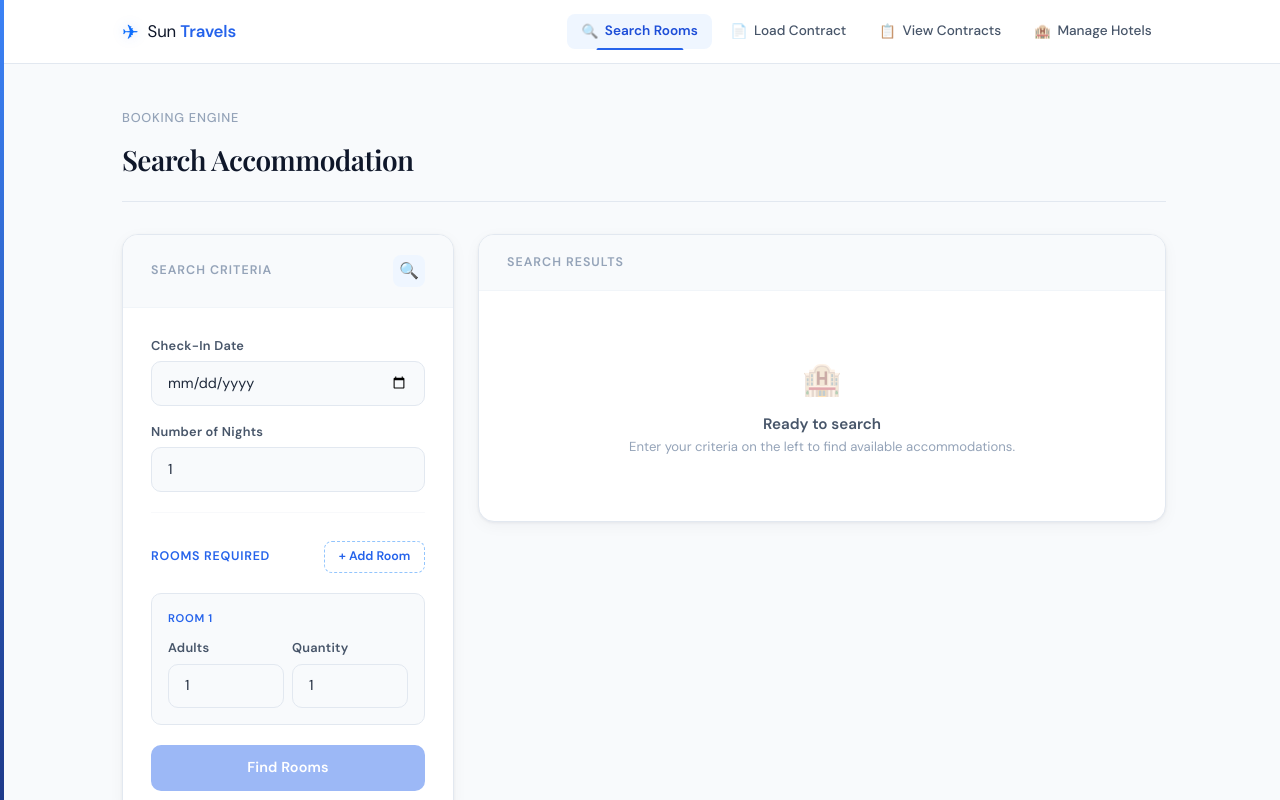
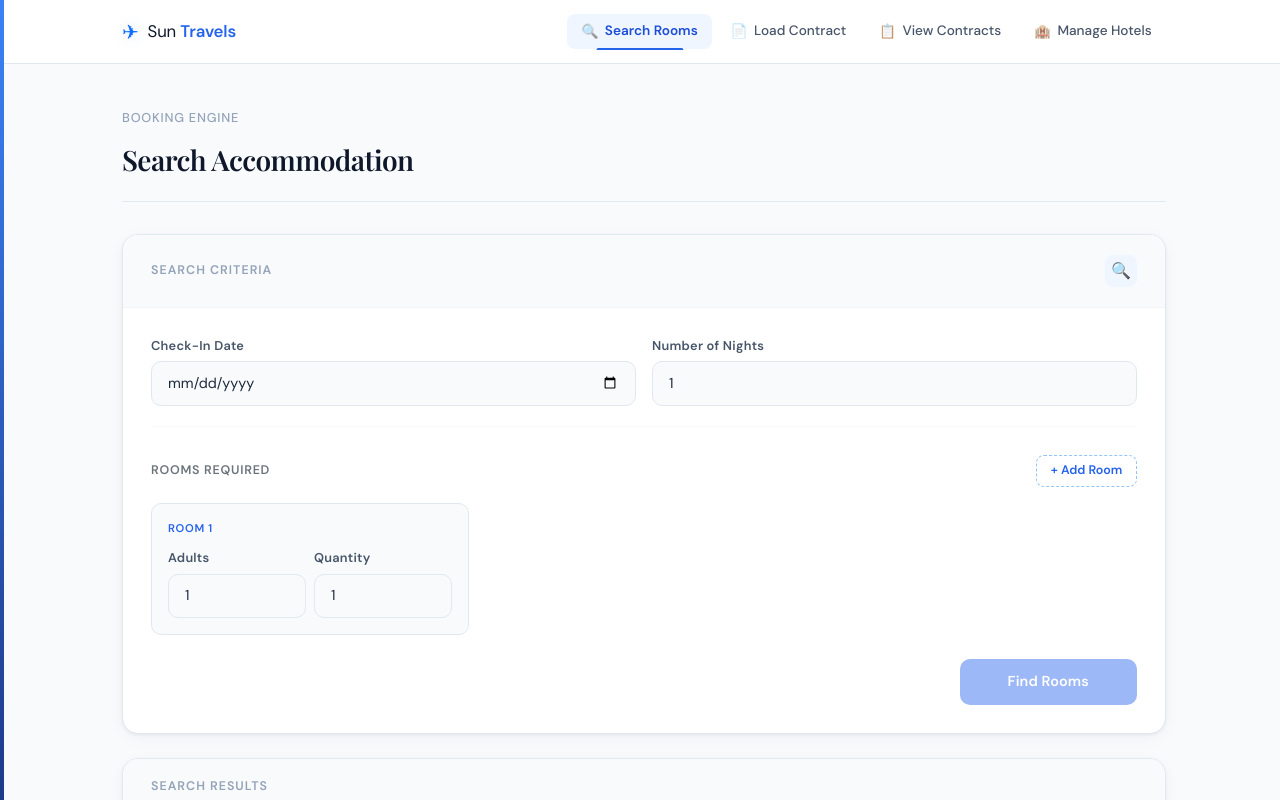
Before and after one commit to Dhana0313/SunTravels-Hotel-Contract-System, an Angular app in the folder sun-travels-ui/: page /search in a window 1280 px wide. Shown: the top 800 px of the page. Built offline with nearby package versions, Linux system fonts and the light colour scheme.

Commit message:
Update UI structure of search page

```diff
--- a/sun-travels-ui/src/app/features/search-engine/search-engine.html
+++ b/sun-travels-ui/src/app/features/search-engine/search-engine.html
@@ -7,11 +7,11 @@
   </div>
 </div>
 
-<div class="row g-4 align-items-start">
+<!-- CHANGED: Replaced the side-by-side grid with a vertical stack -->
+<div class="d-flex flex-column gap-4 mb-5">
 
-  <!-- ── Search Form Panel ──────────────────────────────────── -->
-  <div class="col-lg-4">
-    <div class="panel">
+  <!-- ── Search Form Panel (Top) ──────────────────────────────────── -->
+  <div class="panel w-100">
     <div class="panel-header">
       <h2 class="panel-title">Search Criteria</h2>
       <div class="panel-icon">🔍</div>
@@ -19,26 +19,31 @@
     <div class="panel-body">
       <form [formGroup]="searchForm" (ngSubmit)="onSubmit()">
 
-          <div class="form-group">
+        <!-- CHANGED: Put Check-In and Nights side-by-side using a row -->
+        <div class="row g-3 mb-2">
+          <div class="col-md-6 form-group mb-0">
             <label class="form-label-custom">Check-In Date</label>
             <input type="date" class="form-control" formControlName="checkInDate">
           </div>
 
-          <div class="form-group">
+          <div class="col-md-6 form-group mb-0">
             <label class="form-label-custom">Number of Nights</label>
             <input type="number" class="form-control" formControlName="noOfNights" placeholder="e.g. 3">
+          </div>
         </div>
 
         <hr class="form-divider">
 
-          <div class="section-divider">
-            <span class="section-label">Rooms Required</span>
+        <div class="section-divider d-flex justify-content-between align-items-center mb-3">
+          <span class="section-label fw-bold text-secondary">Rooms Required</span>
           <button type="button" class="btn-add" (click)="addRoomRequest()">+ Add Room</button>
         </div>
 
-          <div formArrayName="roomRequests">
+        <!-- CHANGED: Made the room requests a grid so they line up horizontally -->
+        <div formArrayName="roomRequests" class="row g-3">
           @for (room of roomRequests.controls; track $index; let i = $index) {
-              <div [formGroupName]="i" class="room-req-card">
+          <div [formGroupName]="i" class="col-md-6 col-lg-4">
+            <div class="room-req-card h-100 mb-0">
               @if (roomRequests.length > 1) {
               <button type="button" class="remove-btn" (click)="removeRoomRequest(i)" title="Remove">×</button>
               }
@@ -54,24 +59,27 @@
                 </div>
               </div>
             </div>
+          </div>
           }
         </div>
 
-          <button type="submit" class="btn-search" [disabled]="!searchForm.valid || isSearching">
+        <!-- CHANGED: Pushed the search button to the right side so it doesn't span 100% of the wide screen -->
+        <div class="d-flex justify-content-end mt-4">
+          <button type="submit" class="btn-search px-5 m-0" style="width: auto;"
+            [disabled]="!searchForm.valid || isSearching">
             <span class="spinner" *ngIf="isSearching"></span>
             {{ isSearching ? 'Searching...' : 'Find Rooms' }}
           </button>
+        </div>
 
         <div *ngIf="errorMessage" class="alert-danger-custom mt-3">{{ errorMessage }}</div>
 
       </form>
     </div>
   </div>
-  </div>
 
-  <!-- ── Results Panel ──────────────────────────────────────── -->
-  <div class="col-lg-8">
-    <div class="panel results-panel">
+  <!-- ── Results Panel (Bottom) ──────────────────────────────────────── -->
+  <div class="panel results-panel w-100">
     <div class="panel-header">
       <h2 class="panel-title">Search Results</h2>
       <span *ngIf="results.length > 0" class="result-count">{{ results.length }} Found</span>
@@ -82,7 +90,7 @@
     <div class="empty-state">
       <div class="empty-icon">🏨</div>
       <h6>Ready to search</h6>
-          <p>Enter your criteria on the left to find available accommodations.</p>
+      <p>Enter your criteria above to find available accommodations.</p>
     </div>
     }
 
@@ -114,8 +122,7 @@
             <td class="room-type-cell">{{ result.roomType }}</td>
             <td class="price-cell">${{ result.price | number:'1.2-2' }}</td>
             <td>
-                    <span class="badge-avail"
-                      [ngClass]="{
+              <span class="badge-avail" [ngClass]="{
                       'badge-available':   result.availabilityStatus === 'Available',
                       'badge-unavailable': result.availabilityStatus !== 'Available'
                     }">
@@ -131,5 +138,3 @@
 
   </div>
 </div>
-
-</div>
```
Lines whose indentation alone changed are shown as unchanged.
